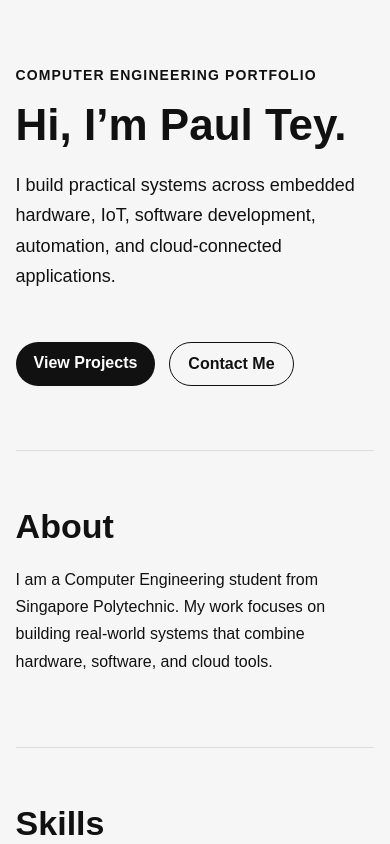
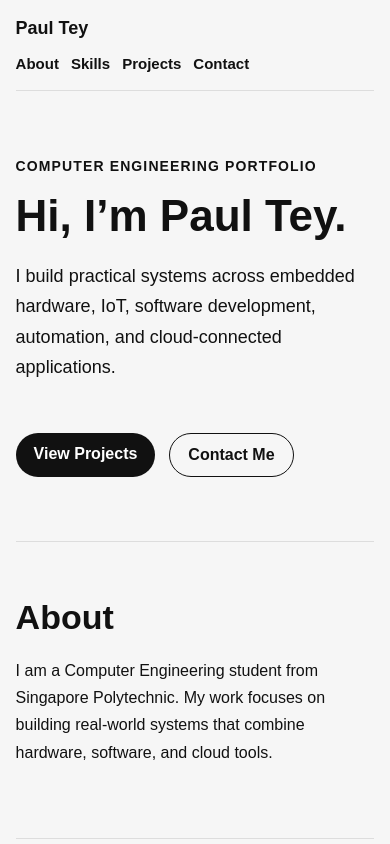
Before and after one commit to Paul-Tey/paultey-portfolio, a React (Vite) app: page / in a window 390 px wide. Shown: the top 844 px of the page. Built offline with nearby package versions, Linux system fonts and the light colour scheme.

Commit message:
Add responsive navbar

```diff
--- a/src/App.jsx
+++ b/src/App.jsx
@@ -1,10 +1,14 @@
 import { projects } from "./data/projects";
 import ProjectCard from "./components/ProjectCard";
+import Navbar from "./components/Navbar";
 import "./index.css";
 
 function App() {
   return (
-    <main>
+    <>
+      <Navbar />
+
+      <main id="top">
       <section className="hero">
         <p className="eyebrow">Computer Engineering Portfolio</p>
 
@@ -26,7 +30,7 @@
         </div>
       </section>
 
-      <section className="section">
+      <section className="section" id="about">
         <h2>About</h2>
 
         <p>
@@ -36,7 +40,7 @@
         </p>
       </section>
 
-      <section className="section">
+      <section className="section" id="skills">
         <h2>Skills</h2>
 
         <div className="skill-list">
@@ -80,7 +84,8 @@
           </a>
         </div>
       </section>
-    </main>
+          </main>
+    </>
   );
 }
 
--- /dev/null
+++ b/src/components/Navbar.jsx
@@ -0,0 +1,18 @@
+function Navbar() {
+  return (
+    <header className="navbar">
+      <a href="#top" className="navbar-logo">
+        Paul Tey
+      </a>
+
+      <nav className="navbar-links" aria-label="Main navigation">
+        <a href="#about">About</a>
+        <a href="#skills">Skills</a>
+        <a href="#projects">Projects</a>
+        <a href="#contact">Contact</a>
+      </nav>
+    </header>
+  );
+}
+
+export default Navbar;
--- a/src/index.css
+++ b/src/index.css
@@ -16,6 +16,40 @@
 a {
   color: inherit;
   text-decoration: none;
+}
+
+.navbar {
+  width: min(1100px, 92%);
+  margin: 0 auto;
+  padding: 18px 0;
+  display: flex;
+  align-items: center;
+  justify-content: space-between;
+  gap: 16px;
+  position: sticky;
+  top: 0;
+  background: #f6f6f6;
+  z-index: 10;
+  border-bottom: 1px solid #dddddd;
+}
+
+.navbar-logo {
+  font-weight: bold;
+  font-size: 18px;
+}
+
+.navbar-links {
+  display: flex;
+  align-items: center;
+  gap: 18px;
+  font-size: 15px;
+  font-weight: bold;
+}
+
+.navbar-links a:hover,
+.contact-links a:hover,
+.button:hover {
+  opacity: 0.75;
 }
 
 main {
@@ -159,6 +193,17 @@
 }
 
 @media (max-width: 800px) {
+  .navbar {
+    align-items: flex-start;
+    flex-direction: column;
+  }
+
+  .navbar-links {
+    width: 100%;
+    flex-wrap: wrap;
+    gap: 12px;
+  }
+
   .hero {
     min-height: auto;
     padding: 64px 0;
```
